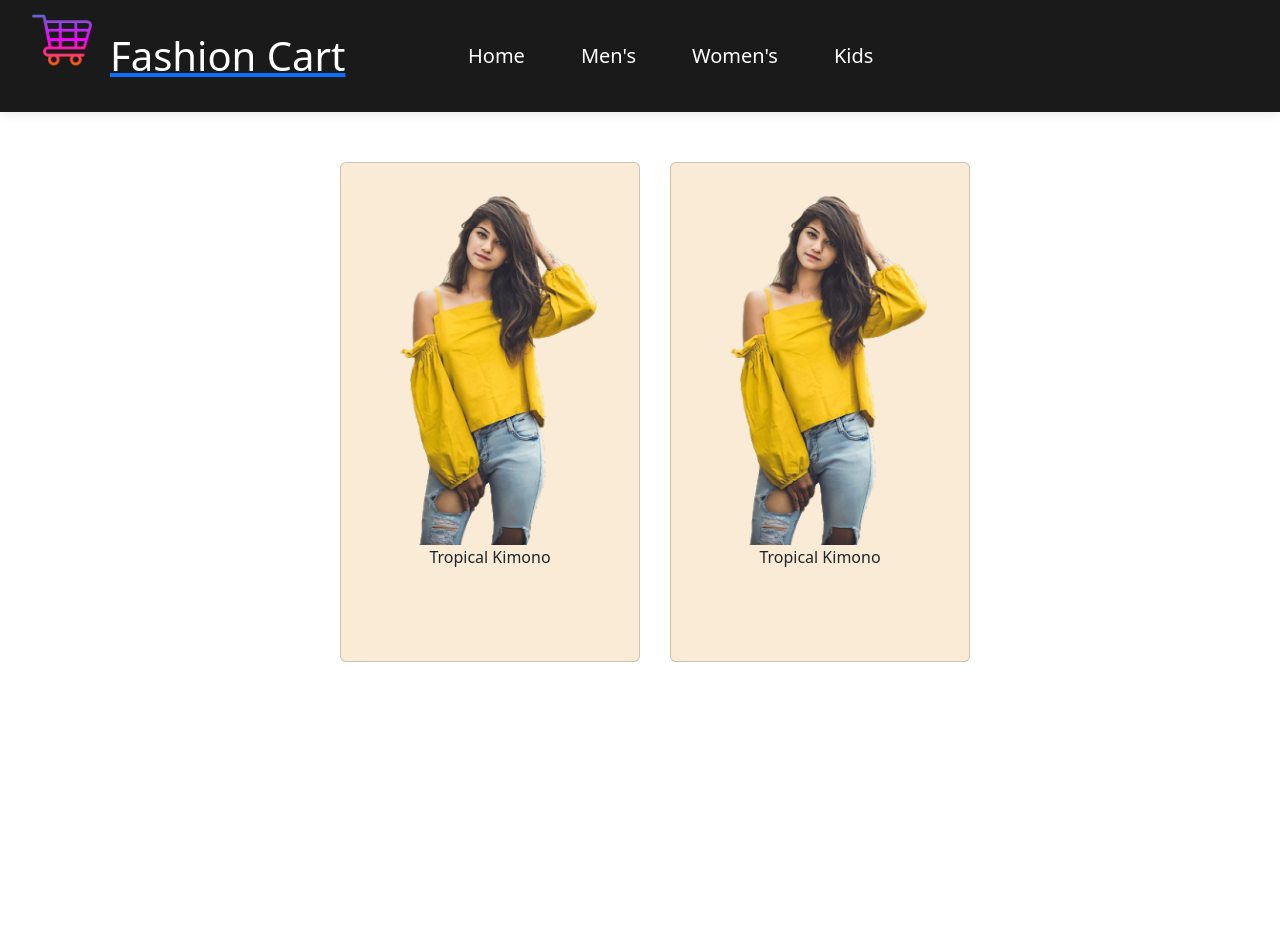
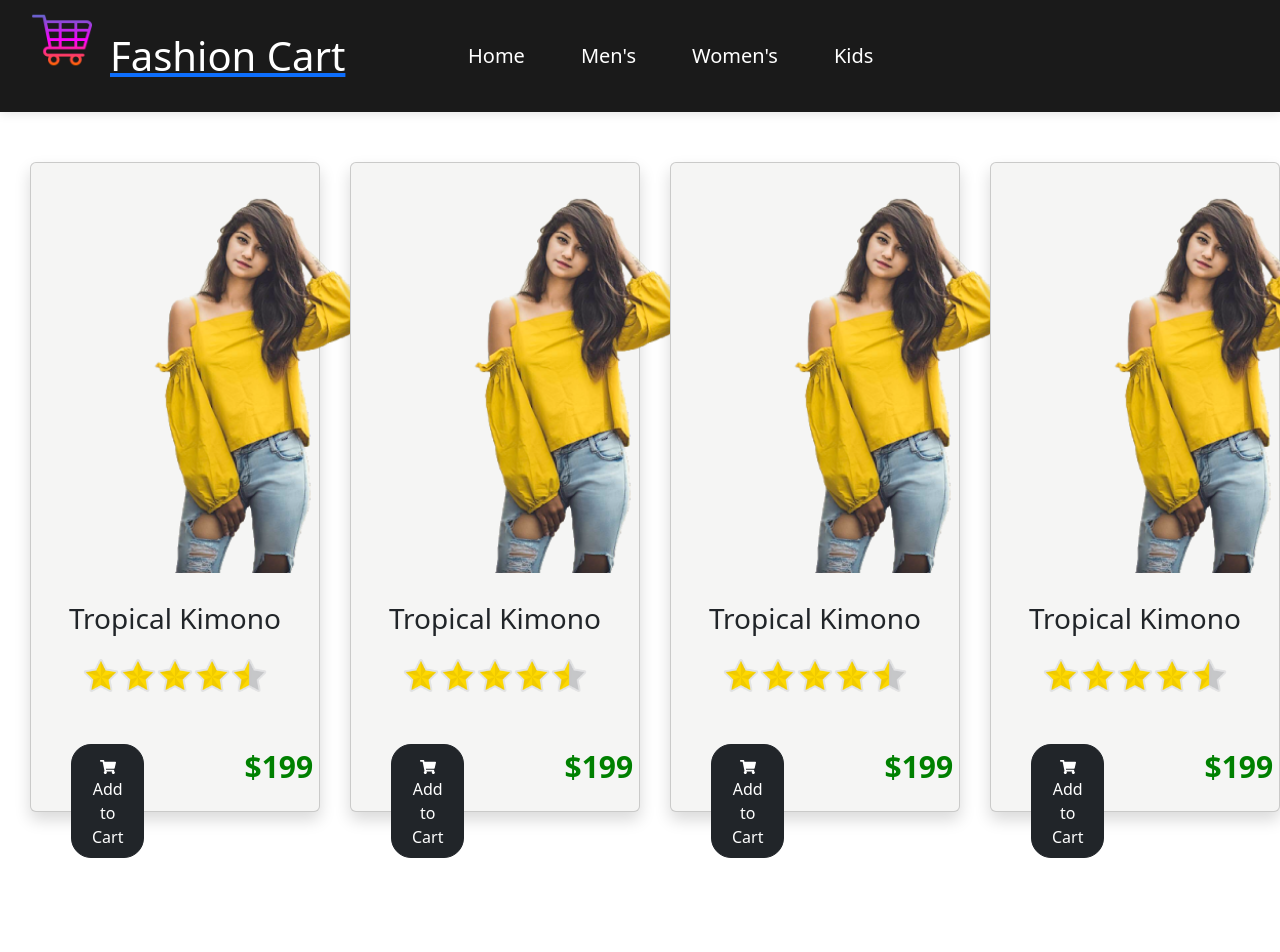
Before and after one commit to AnjanaTharanga24/springboot-react-ecommerce-web-application, a React (Create React App) app in the folder frontend/: page /womens-fashion in a window 1280 px wide. Shown: the top 952 px of the page. Built offline with nearby package versions, Linux system fonts and the light colour scheme.

Commit message:
add new css for womens page

```diff
--- a/frontend/package.json
+++ b/frontend/package.json
@@ -11,6 +11,7 @@
     "bootstrap": "^5.3.3",
     "react": "^18.3.1",
     "react-dom": "^18.3.1",
+    "react-icons": "^5.3.0",
     "react-router-dom": "^6.25.1",
     "react-scripts": "5.0.1",
     "web-vitals": "^2.1.4"
--- a/frontend/src/css/womens.css
+++ b/frontend/src/css/womens.css
@@ -1,7 +1,7 @@
 .womens-card{
-    background-color: antiquewhite;
-    width: 300px;
-    height: 500px;
+    background-color: rgb(245, 245, 244);
+    width: 400px;
+    height: 650px;
     margin-left: 30px;
 }
 
@@ -9,3 +9,23 @@
   justify-content: center;
   margin-top: 50px;
 }
+
+.card-title{
+    font-weight: 400;
+}
+
+.card-price{
+    font-size: 30px;
+    margin-left: 100px;
+    color: green;
+    font-weight: 600;
+}
+
+.rating-img{
+    width: 200px;
+}
+
+.womens-item-img{
+    width: 320px;
+    margin-left: 60px;
+}
--- a/frontend/src/pages/Womens.jsx
+++ b/frontend/src/pages/Womens.jsx
@@ -2,21 +2,97 @@ import React from 'react'
 import Navbar from '../components/Navbar'
 import Footer from '../components/Footer'
 import cardImg1 from '../images/women.png'
+import ratingImg from '../images/rating.png'
 import '../css/womens.css'
+import { FaShoppingCart } from 'react-icons/fa'
 export default function Womens() {
   return (
     <div>
       <Navbar/>
 
        <div className='d-flex womens-bg '>
-        <div className=' card womens-card'>
-           <img src={cardImg1} />
-           <p>Tropical Kimono</p>
+        <div className=' card womens-card shadow'>
+           <img src={cardImg1} className='womens-item-img' />
+           <p className='card-title fs-3 mt-4'>Tropical Kimono</p>
+
+           <div>
+            <img src={ratingImg} className='rating-img'/>
+           </div>
+
+           <div className='d-flex p-4 mt-3 ms-3 '>
+            <div>
+            <button className='btn btn-dark '>
+             <FaShoppingCart/> Add to Cart </button>
+            </div>
+
+            <div className=''>
+            <p className='card-price '>$199</p>
+            </div>
+           </div>
         </div>
-        <div className=' card womens-card'>
-           <img src={cardImg1} />
-           <p>Tropical Kimono</p>
+
+        <div className=' card womens-card shadow'>
+           <img src={cardImg1} className='womens-item-img' />
+           <p className='card-title fs-3 mt-4'>Tropical Kimono</p>
+
+           <div>
+            <img src={ratingImg} className='rating-img'/>
+           </div>
+
+           <div className='d-flex p-4 mt-3 ms-3 '>
+            <div>
+            <button className='btn btn-dark '>
+             <FaShoppingCart/> Add to Cart </button>
+            </div>
+
+            <div className=''>
+            <p className='card-price '>$199</p>
+            </div>
+           </div>
         </div>
+
+        <div className=' card womens-card shadow'>
+           <img src={cardImg1} className='womens-item-img' />
+           <p className='card-title fs-3 mt-4'>Tropical Kimono</p>
+
+           <div>
+            <img src={ratingImg} className='rating-img'/>
+           </div>
+
+           <div className='d-flex p-4 mt-3 ms-3 '>
+            <div>
+            <button className='btn btn-dark '>
+             <FaShoppingCart/> Add to Cart </button>
+            </div>
+
+            <div className=''>
+            <p className='card-price '>$199</p>
+            </div>
+           </div>
+        </div>
+
+        <div className=' card womens-card shadow'>
+           <img src={cardImg1} className='womens-item-img' />
+           <p className='card-title fs-3 mt-4'>Tropical Kimono</p>
+
+           <div>
+            <img src={ratingImg} className='rating-img'/>
+           </div>
+
+           <div className='d-flex p-4 mt-3 ms-3 '>
+            <div>
+            <button className='btn btn-dark '>
+             <FaShoppingCart/> Add to Cart </button>
+            </div>
+
+            <div className=''>
+            <p className='card-price '>$199</p>
+            </div>
+           </div>
+        </div>
+
+
+
        </div>
 
 
```
Also changed, not shown: frontend/src/images/rating.png (added), 1 other file (tests, documents, lock files or other folders).
